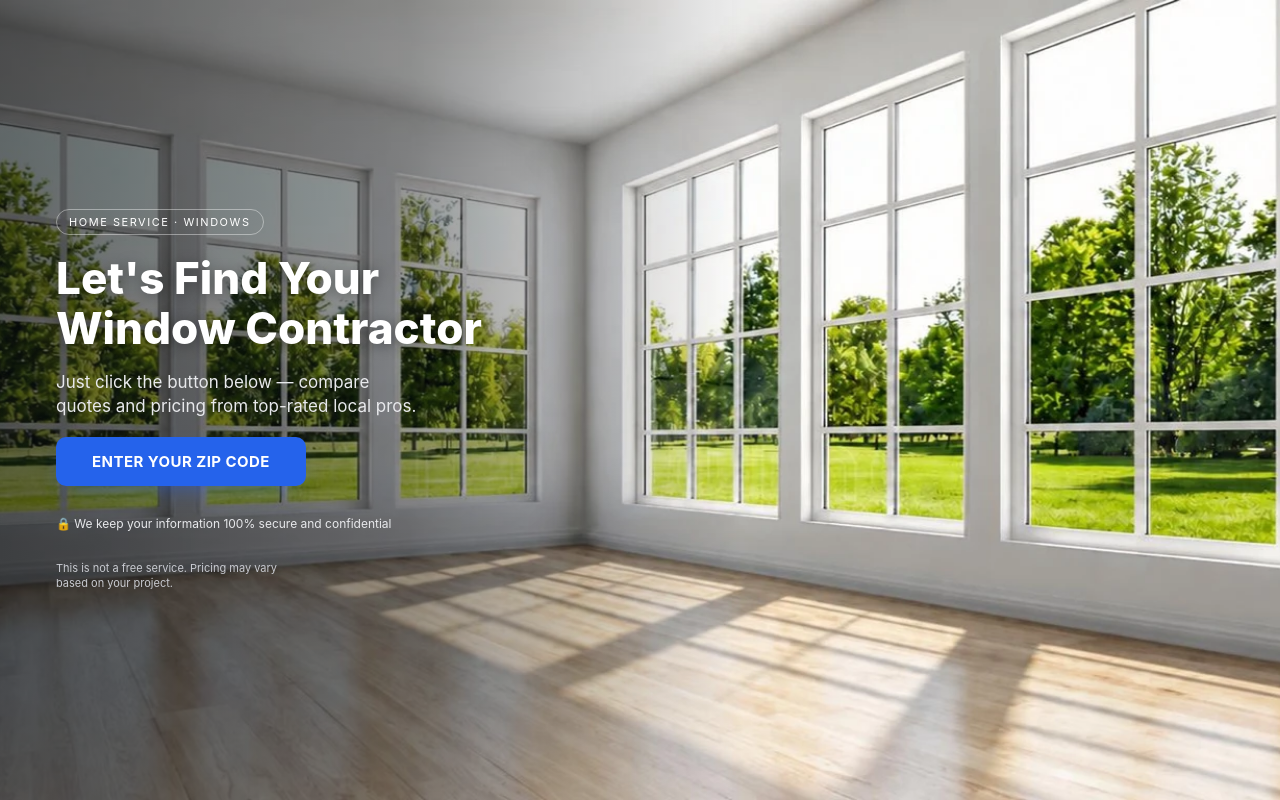
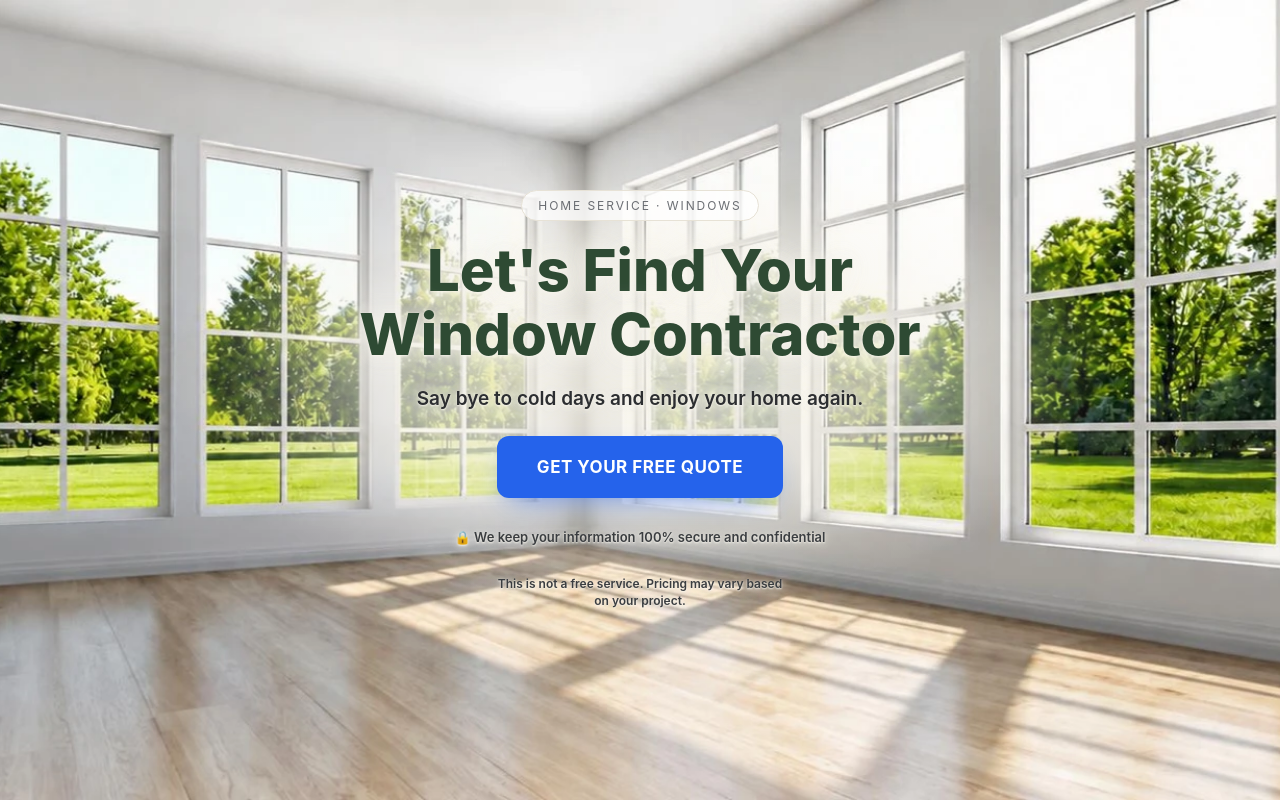
Before and after one commit to parcela0049-dev/sweethomecasa-landers, a plain HTML site: page windows-prelander.html in a window 1280 px wide. Drawn offline with Linux system fonts and the light colour scheme.

Commit message:
Update windows-prelander.html

```diff
--- a/windows-prelander.html
+++ b/windows-prelander.html
@@ -4,22 +4,23 @@
 <meta charset="UTF-8">
 <meta name="viewport" content="width=device-width, initial-scale=1.0">
 <title>Compare Window Replacement Quotes</title>
+
 <style>
   :root{
-    --bg:#F7F4EC;
+    --cream:#F7F4EC;
     --ink:#17181A;
     --sub:#4A4D52;
     --accent:#2563EB;
     --accent-ink:#FFFFFF;
-    --card:#FFFFFF;
     --border:#E7E2D6;
     --disclaimer:#6B6E73;
+    --headline:#2E4A33;
   }
   *{box-sizing:border-box;}
   html,body{height:100%;}
   body{
     margin:0;
-    background:var(--bg);
+    background:var(--cream);
     font-family:-apple-system,BlinkMacSystemFont,"Segoe UI",Roboto,Helvetica,Arial,sans-serif;
   }
 
@@ -28,51 +29,61 @@
     min-height:100vh;
     min-height:100svh;
     display:flex;
-    flex-direction:column;
-    overflow:hidden;
   }
   .hero-img{
+    position:absolute;
+    inset:0;
     width:100%;
-    height:38svh;
-    height:38vh;
+    height:100%;
     object-fit:cover;
     display:block;
   }
+  .overlay{
+    position:absolute;
+    inset:0;
+    background:radial-gradient(ellipse 42% 34% at 50% 46%, rgba(247,244,236,.82) 0%, rgba(247,244,236,.68) 45%, rgba(247,244,236,.28) 68%, rgba(247,244,236,0) 88%);
+  }
   .content{
+    position:relative;
     flex:1;
     display:flex;
     flex-direction:column;
     align-items:center;
-    justify-content:flex-start;
+    justify-content:center;
     text-align:center;
-    gap:12px;
-    padding:26px 20px 22px;
-    background:var(--bg);
+    gap:18px;
+    padding:32px 24px;
+    max-width:680px;
+    margin:0 auto;
   }
   .badge{
-    font-size:11px;
-    letter-spacing:.14em;
+    font-size:12px;
+    letter-spacing:.16em;
     text-transform:uppercase;
     color:var(--disclaimer);
     border:1px solid var(--border);
     border-radius:999px;
-    padding:5px 12px;
+    padding:7px 16px;
+    background:rgba(255,255,255,.75);
   }
   h1{
-    font-size:clamp(22px,6vw,42px);
-    line-height:1.14;
+    font-size:clamp(30px,6vw,58px);
+    line-height:1.1;
     font-weight:800;
-    color:#34523B;
+    color:var(--headline);
     margin:0;
     text-wrap:balance;
-    max-width:16ch;
+    max-width:15ch;
+    text-shadow:0 1px 3px rgba(247,244,236,1), 0 2px 18px rgba(247,244,236,.95), 0 0 32px rgba(247,244,236,.7);
   }
   .sub{
-    font-size:15px;
-    color:var(--sub);
-    max-width:36ch;
-    line-height:1.4;
+    font-size:clamp(16px,2.2vw,19px);
+    font-weight:600;
+    color:#2C2E31;
+    max-width:50ch;
+    line-height:1.45;
     margin:0;
+    text-shadow:0 1px 2px rgba(247,244,236,1), 0 1px 12px rgba(247,244,236,.95), 0 0 22px rgba(247,244,236,.7);
   }
   .cta{
     appearance:none;
@@ -82,72 +93,39 @@
     color:var(--accent-ink);
     font-family:inherit;
     font-weight:700;
-    font-size:15px;
+    font-size:17px;
     letter-spacing:.03em;
-    padding:15px 36px;
-    border-radius:10px;
-    box-shadow:0 10px 24px -12px rgba(37,99,235,.65);
+    padding:20px 40px;
+    border-radius:12px;
+    box-shadow:0 12px 28px -12px rgba(37,99,235,.65);
+    max-width:360px;
+    line-height:1.3;
+    margin-top:6px;
   }
   .lock{
-    font-size:12px;
-    color:var(--disclaimer);
+    font-size:13px;
+    font-weight:600;
+    color:#3A3D40;
     display:flex;
     align-items:center;
     gap:6px;
+    text-shadow:0 1px 2px rgba(247,244,236,1), 0 1px 10px rgba(247,244,236,.95);
   }
   .fine{
-    font-size:11px;
-    color:var(--disclaimer);
-    max-width:34ch;
+    font-size:12px;
+    font-weight:600;
+    color:#3A3D40;
+    max-width:38ch;
     line-height:1.4;
     margin:0;
+    text-shadow:0 1px 2px rgba(247,244,236,1), 0 1px 10px rgba(247,244,236,.95);
   }
 
-  /* Desktop: photo as full-bleed background, text overlaid on the left */
-  @media (min-width:768px){
-    .hero{
-      display:block;
+  @media (max-width:640px){
+    .content{ padding:26px 20px; }
+    .overlay{
+      background:radial-gradient(ellipse 60% 34% at 50% 46%, rgba(247,244,236,.82) 0%, rgba(247,244,236,.68) 45%, rgba(247,244,236,.28) 68%, rgba(247,244,236,0) 88%);
     }
-    .hero-img{
-      position:absolute;
-      inset:0;
-      width:100%;
-      height:100%;
-    }
-    .overlay{
-      position:absolute;
-      inset:0;
-      background:linear-gradient(90deg, rgba(10,12,14,.62) 0%, rgba(10,12,14,.42) 32%, rgba(10,12,14,0) 58%);
-    }
-    .content{
-      position:absolute;
-      left:0;top:0;bottom:0;
-      width:100%;
-      max-width:560px;
-      padding:0 32px 0 56px;
-      background:none;
-      gap:18px;
-      align-items:flex-start;
-      text-align:left;
-      justify-content:center;
-    }
-    .badge{
-      color:#fff;
-      border-color:rgba(255,255,255,.4);
-    }
-    h1{
-      font-size:clamp(32px,4vw,44px);
-      max-width:14ch;
-      color:#fff;
-      text-shadow:0 2px 14px rgba(0,0,0,.35);
-    }
-    .sub{
-      font-size:17px;
-      color:#E8E9EC;
-      max-width:34ch;
-    }
-    .lock{ color:#E8E9EC; }
-    .fine{ color:#C9CBD1; }
   }
 </style>
 </head>
@@ -176,15 +154,15 @@ fbq('track', 'PageView');
   <div class="content">
     <div class="badge">Home Service · Windows</div>
     <h1>Let's Find Your Window Contractor</h1>
-    <p class="sub">Just click the button below — compare quotes and pricing from top-rated local pros.</p>
-    <button class="cta" id="ctaBtn">ENTER YOUR ZIP CODE</button>
+    <p class="sub">Say bye to cold days and enjoy your home again.</p>
+    <button class="cta" id="ctaBtn">GET YOUR FREE QUOTE</button>
     <p class="lock">🔒 We keep your information 100% secure and confidential</p>
     <p class="fine">This is not a free service. Pricing may vary based on your project.</p>
   </div>
 </div>
 
 <script>
-  document.getElementById('ctaBtn').addEventListener('click', () => {
+  document.getElementById('ctaBtn').addEventListener('click', function () {
     window.location.href = "https://trackrt.sweethomecasa.com/click";
   });
 </script>
```
